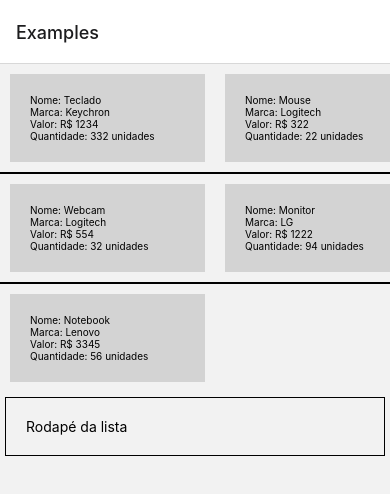
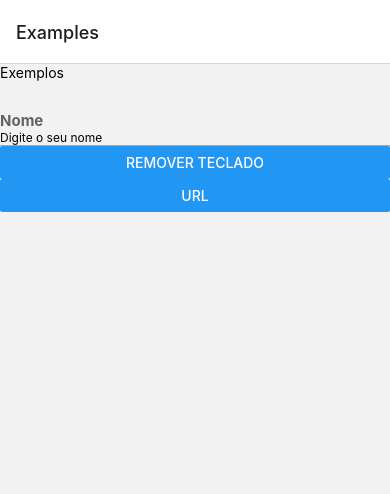
Before and after one commit to Mestres-da-Web/trilha-react-native, a React Native app: screen /Examples in a window 390 px wide. Shown: the top 494 px of the page. Built offline with nearby package versions, Linux system fonts and the light colour scheme.

Commit message:
5 - Aula 6

```diff
--- a/src/screens/Examples/index.tsx
+++ b/src/screens/Examples/index.tsx
@@ -1,65 +1,48 @@
-import { FlatList, Text, TouchableOpacity, View } from "react-native";
-import styles from "./styles";
-
-interface DataProps {
-  id: number;
-  name: string;
-  price: number;
-  brand: string;
-  quantity: number;
-}
-
-const data: DataProps[] = [
-  { id: 1, name: "Teclado", price: 1234, brand: "Keychron", quantity: 332 },
-  { id: 2, name: "Mouse", price: 322, brand: "Logitech", quantity: 22 },
-  { id: 3, name: "Webcam", price: 554, brand: "Logitech", quantity: 32 },
-  { id: 4, name: "Monitor", price: 1222, brand: "LG", quantity: 94 },
-  { id: 5, name: "Notebook", price: 3345, brand: "Lenovo", quantity: 56 },
-];
+import { useEffect } from "react";
+import {
+  AppState,
+  Button,
+  Dimensions,
+  Keyboard,
+  Linking,
+  PixelRatio,
+  Platform,
+  Text,
+  View,
+} from "react-native";
+import Input from "../../components/Input";
 
 const Examples = () => {
+  const os = Platform.OS;
+  const dimensions = Dimensions.get("screen");
+  const pixelRatio = PixelRatio.getFontScale();
+
+  useEffect(() => {
+    const subcription = AppState.addEventListener("change", (status) => {
+      console.log("Mudança no estado do app detectada", status);
+    });
+    return () => {
+      subcription.remove();
+    };
+  }, []);
+
   return (
     <View>
-      <FlatList
-        data={data}
-        renderItem={({ item, index }) => {
-          return (
-            <TouchableOpacity style={[styles.container, { margin: 10 }]}>
-              <>
-                <Text style={styles.text}>Nome: {item.name}</Text>
-                <Text style={styles.text}>Marca: {item.brand}</Text>
-                <Text style={styles.text}>Valor: R$ {item.price}</Text>
-                <Text style={styles.text}>
-                  Quantidade: {item.quantity} unidades
-                </Text>
-                {/* <View style={styles.imageContainer} /> */}
-              </>
-            </TouchableOpacity>
+      <Text>Exemplos</Text>
+      <Input label="Nome" placeholder="Digite o seu nome" />
+      <Button
+        title="Remover teclado"
+        onPress={() => {
+          Keyboard.dismiss();
+        }}
+      />
+      <Button
+        title="URL"
+        onPress={() => {
+          Linking.openURL(
+            "https://reactnative.dev/docs/appstate#focus-android",
           );
         }}
-        keyExtractor={(item) => item.id.toString()}
-        ItemSeparatorComponent={() => {
-          return <View style={styles.separator} />;
-        }}
-        ListFooterComponent={
-          <View>
-            <Text>Rodapé da lista</Text>
-          </View>
-        }
-        ListFooterComponentStyle={styles.footer}
-        ListEmptyComponent={
-          <View style={styles.emptyContainer}>
-            <Text>Lista vazia</Text>
-          </View>
-        }
-        horizontal={false}
-        numColumns={2}
-        onEndReached={() => {
-          console.log("End reached");
-        }}
-        onEndReachedThreshold={0.5}
-        onRefresh={() => {}}
-        refreshing={false}
       />
     </View>
   );
--- a/src/screens/Examples/styles.ts
+++ b/src/screens/Examples/styles.ts
@@ -1,33 +1,5 @@
 import { StyleSheet } from "react-native";
 
-const styles = StyleSheet.create({
-  container: {
-    padding: 20,
-    backgroundColor: "lightgrey",
-    width: "50%",
-  },
-  text: {
-    fontSize: 10,
-  },
-  imageContainer: {
-    width: 200,
-    height: 100,
-    backgroundColor: "grey",
-  },
-  separator: {
-    height: 2,
-    backgroundColor: "black",
-  },
-  footer: {
-    padding: 20,
-    borderWidth: 1,
-    margin: 5,
-  },
-  emptyContainer: {
-    height: 300,
-    justifyContent: "center",
-    alignItems: "center",
-  },
-});
+const styles = StyleSheet.create({});
 
 export default styles;
```
